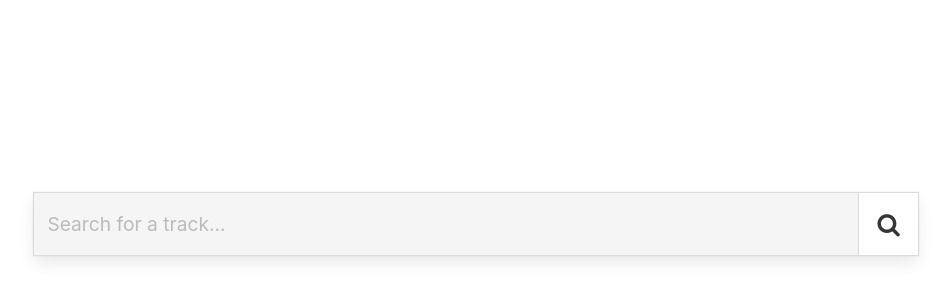
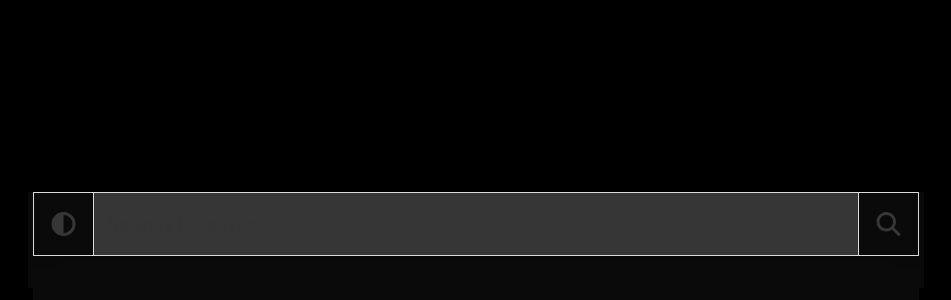
Before and after one commit to georgemunyoro/houndwave, a Svelte app: page / in a window 1280 px wide. Shown: the part 134-434 px from the top of the page, without its empty margins (164-1115 px from the left). Built offline with nearby package versions, Linux system fonts and the light colour scheme.

Commit message:
feat: dark mode

```diff
--- a/public/index.html
+++ b/public/index.html
@@ -3,6 +3,7 @@
 <head>
 	<meta charset='utf-8'>
 	<meta name='viewport' content='width=device-width,initial-scale=1'>
+	<meta name="color-scheme" content="dark light">
 
 	<title>Svelte app</title>
 
@@ -10,6 +11,12 @@
 	<link rel='stylesheet' href='/global.css'>
 	<link rel='stylesheet' href='/build/bundle.css'>
 
+	<link
+		rel="stylesheet"
+		href="https://cdnjs.cloudflare.com/ajax/libs/font-awesome/6.2.0/css/all.min.css"
+	/>
+	<link rel="stylesheet" href="https://cdn.jsdelivr.net/npm/bulma@0.9.4/css/bulma.min.css">
+
 	<script defer src='/build/bundle.js'></script>
 </head>
 
--- a/src/App.svelte
+++ b/src/App.svelte
@@ -1,6 +1,8 @@
 <script>
 	import { onMount } from "svelte";
+	import { HtmlTag } from "svelte/internal";
 	import SongList from "./SongList.svelte";
+	import { darkModeStore } from "./store";
 
 	let searchQuery;
 	let songs;
@@ -11,19 +13,27 @@
 		songs = data.data.tracks.items;
 	};
 
-	onMount(async () => {});
+	let inDarkMode;
+
+	darkModeStore.subscribe((value) => {
+		inDarkMode = value;
+		document.querySelector("html").style.background = value ? "#000" : "#fff";
+	});
+
+	const toggleScheme = () => {
+		darkModeStore.update((i) => {
+			localStorage.setItem("theme", !i ? "dark" : "light");
+			return !i;
+		});
+	};
+
+	onMount(async () => {
+		const currentTheme = localStorage.getItem("theme");
+		darkModeStore.set(currentTheme !== "light");
+	});
 </script>
 
-<style>
-</style>
-
 <svelte:head>
-	<link
-		rel="stylesheet"
-		href="https://stackpath.bootstrapcdn.com/font-awesome/4.7.0/css/font-awesome.min.css" />
-	<link
-		rel="stylesheet"
-		href="https://cdnjs.cloudflare.com/ajax/libs/bulma/0.9.1/css/bulma.min.css" />
 	<style>
 		html {
 			padding: 5% 0;
@@ -51,27 +61,53 @@
 </svelte:head>
 <main class="main is-centered is-flex is-justify-content-center is-half">
 	<div
-		class="container has-background-white p-1"
-		style="padding: 0px 5px 10px 5px !important; height: 6rem;">
+		class={`container sticky has-background-${
+			inDarkMode ? "black" : "white"
+		} p-1`}
+		style="padding: 0px 5px 10px 5px !important; height: 6rem;"
+	>
 		<div class="field has-addons has-desktop-shadow is-paddingless">
+			<div class="control">
+				<button
+					class={`button is-outlined is-radiusless has-background-${
+						inDarkMode ? "black" : "white"
+					}`}
+					style="width: 3.8rem; height: 4rem; font-size: 1.5rem;"
+					on:click={toggleScheme}><i class="fa fa-circle-half-stroke" /></button
+				>
+			</div>
 			<div class="control" style="width: 100%;">
 				<input
 					bind:value={searchQuery}
 					on:keypress={(event) => {
-						if (event.key == 'Enter') search();
+						if (event.key == "Enter") search();
 					}}
 					style="height: 4rem; width: 100%; font-size: 1.2rem;"
-					class="input has-background-light is-shadowless is-radiusless"
+					class={`input has-background-${
+						inDarkMode ? "dark has-text-white" : "light"
+					} is-shadowless is-radiusless`}
 					type="text"
-					placeholder="Search for a track..." />
+					placeholder="Search for a track..."
+				/>
 			</div>
 			<div class="control">
 				<button
-					class="button is-outlined is-radiusless"
+					class={`button is-outlined is-radiusless has-background-${
+						inDarkMode ? "black" : "white"
+					}`}
 					style="width: 3.8rem; height: 4rem; font-size: 1.5rem;"
-					on:click={search}><i class="fa fa-search" /></button>
+					on:click={search}><i class="fa fa-search" /></button
+				>
 			</div>
 		</div>
 		<SongList {songs} />
 	</div>
 </main>
+
+<style>
+	.sticky {
+		position: -webkit-sticky; /* Safari */
+		position: sticky;
+		top: 0;
+	}
+</style>
--- a/src/Song.svelte
+++ b/src/Song.svelte
@@ -1,7 +1,8 @@
 <script>
   import ID3Writer from "browser-id3-writer";
-  import { onDestroy } from 'svelte';
-  import {createFFmpeg} from "@ffmpeg/ffmpeg"
+  import { onDestroy } from "svelte";
+  import { createFFmpeg } from "@ffmpeg/ffmpeg";
+  import { darkModeStore } from "./store";
 
   export let song;
   let downloading = false;
@@ -10,12 +11,18 @@
   const onSongChange = () => {
     showEmbed = false;
     downloading = false;
-  }
+  };
 
   $: song, onSongChange();
 
+  let inDarkMode;
+
+  darkModeStore.subscribe((value) => {
+    inDarkMode = value;
+  });
+
   const download = async () => {
-    if (downloading) return
+    if (downloading) return;
     downloading = true;
     const res = await fetch(__myapp.env.API_URL + "/download/" + song.id);
     const blob = await res.blob();
@@ -30,39 +37,56 @@
   };
 </script>
 
+<tr class="card song">
+  <td class={`${inDarkMode && "has-background-black has-text-white-ter"}`}
+    ><img class="art" src={song.album.images[0]?.url} alt="" /></td
+  >
+  <td class={`${inDarkMode && "has-background-black has-text-white-ter"}`}>
+    <p class="has-text-weight-bold">{song.name}</p>
+    <p>{song.artists[0].name}</p>
+    <p>{song.album.release_date}</p>
+  </td>
+  <td class={`info flex-columns is-flex-direction-column ${inDarkMode && "has-background-dark"}`} style="">
+    <button
+      class={`button is-${inDarkMode ? "dark" : "white"}`}
+      style="width: 2rem;"
+      on:click={download}
+    >
+      {#if downloading}
+        <div class="loader-wrapper">
+          <div class="loader is-loading" />
+        </div>
+      {:else}<i class="fa fa-download" />{/if}
+    </button>
+    <button
+      class={`button is-${inDarkMode ? "dark" : "white"}`}
+      style="width: 2rem;"><i class="fa fa-info" /></button
+    >
+    <button
+      class={`button is-${inDarkMode ? "dark" : "white"}`}
+      on:click={() => (showEmbed = !showEmbed)}
+      style="width: 2rem;"><i class="fa fa-play" /></button
+    >
+  </td>
+</tr>
+<tr class="embed-row">
+  {#if showEmbed}
+    <td colspan="3" style="margin-top: 10px">
+      <iframe
+        src={`https://open.spotify.com/embed/track/${song.id}`}
+        width="100%"
+        height="80"
+        frameborder="0"
+        allowtransparency="true"
+        allow="encrypted-media"
+      />
+    </td>
+  {/if}
+</tr>
+
 <style>
   .info {
     display: flex;
     border: none !important;
   }
 </style>
-
-<tr class="card song">
-  <td><img class="art" src={song.album.images[0]?.url} alt="" /></td>
-  <td class="">
-    <p class="has-text-weight-bold	">{song.name}</p>
-    <p>{song.artists[0].name}</p>
-    <p>{song.album.release_date}</p>
-
-  </td>
-  <td class="info flex-columns is-flex-direction-column" style="">
-    <button class="button is-white" style="width: 2rem;" on:click={download}>
-      {#if downloading}
-        <div class="loader-wrapper">
-          <div class="loader is-loading" />
-          </div>
-      {:else}<i class="fa fa-download" />{/if}
-        </button>
-        <button class="button is-white" style="width: 2rem;"><i
-                                        class="fa fa-info" /></button>
-        <button class="button is-white" on:click={() => showEmbed = !showEmbed} style="width: 2rem;"><i
-                                        class="fa fa-play" /></button>
-  </td>
-</tr>
-<tr class="embed-row">
-  {#if showEmbed}
-    <td colspan="3" style="margin-top: 10px">
-      <iframe src={`https://open.spotify.com/embed/track/${song.id}`} width="100%" height="80" frameborder="0" allowtransparency="true" allow="encrypted-media"></iframe>
-    </td>
-  {/if}
-</tr>
--- a/src/SongList.svelte
+++ b/src/SongList.svelte
@@ -1,5 +1,12 @@
 <script>
   import Song from "./Song.svelte";
+  import {darkModeStore} from "./store"
+
+  let inDarkMode;
+
+  darkModeStore.subscribe(value => {
+    inDarkMode = value
+  })
 
   export let songs = [];
 </script>
@@ -8,17 +15,17 @@
   .song-list {
     display: flex;
     flex-direction: column;
-    background: white;
+    padding-bottom: 100px;
   }
 </style>
 
-<div class="song-list">
+<div class={`song-list ${inDarkMode ? "has-background-black" : ""}`}>
   {#if songs.length > 0}
-    <table class="table is-bordered table-bordered text-start">
+    <table class={`table is-bordered table-bordered text-start ${inDarkMode && "has-background-black"}`}>
       <thead>
-        <tr>
-          <th style="width: 9rem;">Cover Art</th>
-          <th style="width: 100vw">Title</th>
+        <tr class={`${inDarkMode && "has-background-dark"}`}>
+          <th class={`${inDarkMode && "has-text-light"}`} style="width: 9rem;">Cover Art</th>
+          <th class={`${inDarkMode && "has-text-light"}`} style="width: 100vw">Title</th>
         </tr>
       </thead>
       <tbody>
--- /dev/null
+++ b/src/store.js
@@ -0,0 +1,3 @@
+import { writable } from 'svelte/store';
+
+export const darkModeStore = writable(true)
```
